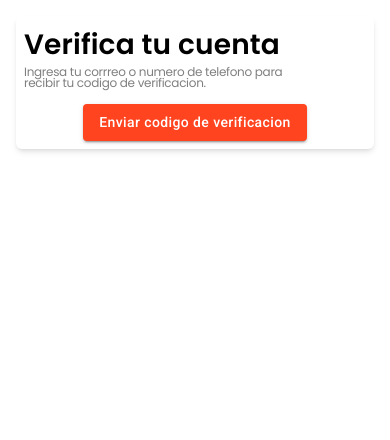
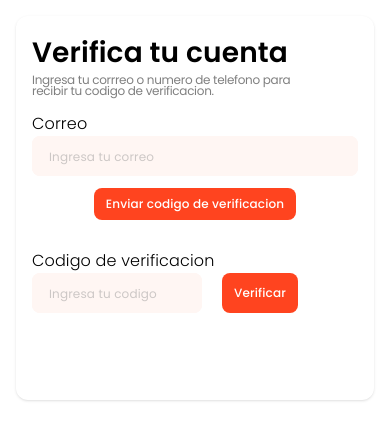
Before and after one commit to BonApp-etit/front, a Next.js app: page /verificacion_de_cuenta in a window 390 px wide. Shown: the top 440 px of the page. Built offline with nearby package versions, Linux system fonts and the light colour scheme.

Commit message:
Formulario de verificacion de cuenta completo (sin responsive)

```diff
--- a/src/pages/verificacion_de_cuenta/index.jsx
+++ b/src/pages/verificacion_de_cuenta/index.jsx
@@ -1,39 +1,122 @@
 import React from "react";
-import { Container } from "@mui/material";
 import CustomButton from "@/components/CustomButton";
+import StyledButton from "@/components/StyledButton";
+import StyledInput from "@/components/StyledInput";
+import { Button } from "@mui/material";
+
 import CustomInput from "@/components/CustomInput";
+import { useTheme } from "@mui/material/styles";
+import { useFormik } from "formik";
+import * as Yup from "yup";
+
+const validationSchema = Yup.object({
+  email: Yup.string()
+    .email("El correo electronico no es valido")
+    .required("El correo es obligatorio"),
+  verificationCode: Yup.string()
+    .min(6, "El codigo debe tener al menos 6 caracteres")
+    .required("El codigo es obligatorio"),
+});
 
 //import { Button } from '@mui/material';
-export default function verificacion_de_cuenta() {
+export default function Verificacion_de_cuenta() {
+  const theme = useTheme();
+  const formik = useFormik({
+    initialValues: {
+      email: "",
+      verificationCode: "",
+    },
+    validationSchema: validationSchema,
+    onSubmit: (values) => {
+      console.log("Datos enviados:", values);
+    },
+  });
+
   return (
-    <main className=" p-4">
-      <div className="gap-4 flex flex-col shadow-md p-2 rounded-md">
-        <div className=" flex justify-start flex-col">
-          <div className="text-black text-[28px] font-semibold font-poppins">
+    <main className=" p-4 flex justify-center">
+      <div className="gap-4 flex flex-col shadow  rounded-xl w-[360px] p-4 h-96">
+        <div className=" flex justify-start flex-col ">
+          <h1 className="text-black text-[28px] font-semibold font-poppins">
             Verifica tu cuenta
-          </div>
+          </h1>
           <div className="text-black/50 text-xs font-normal font-poppins leading-[11px] tracking-tight">
             Ingresa tu corrreo o numero de telefono para
             <br />
             recibir tu codigo de verificacion.{" "}
           </div>
         </div>
+        {/**Correo  y btn enviar */}
+        <div className="flex flex-col items-center">
+          <div className="mb-3 flex flex-col w-full">
+            <label
+              htmlFor="email"
+              className="text-black  text-base font-poppins font-light" // verificar por que
+            >
+              Correo
+            </label>
+            <StyledInput
+              customWidth="100%"
+              customHeight="30px"
+              placeholder="Ingresa tu correo"
+            />
+          </div>
+          <StyledButton
+            tailwindClasses=""
+            text="Enviar codigo de verificacion"
+          />
+        </div>
 
-        <Container className="flex justify-center">
-          <CustomButton
-            text="Enviar codigo de verificacion"
-            uppercase={false}
-            tailwindClasses="rounded-lg shadow-md justify-center "
-          ></CustomButton>
-        </Container>
+        {/**Codigo de verificacion*/}
+        <div className="mt-3 ">
+          <label
+            htmlFor="email"
+            className="text-black  text-base  font-poppins font-light"
+          >
+            Codigo de verificacion
+          </label>
+          <div className="flex justify-start gap-5">
+            <StyledInput
+              customWidth="170px"
+              customHeight="30px"
+              placeholder="Ingresa tu codigo"
+            />
 
+            <StyledButton
+              tailwindClasses="h-3"
+              text="Verificar"
+              variant="outlined"
+            />
+          </div>
+        </div>
         {/**
-            <div>
-                <h1>¡Bienvenido a mi aplicación Next.js con Material UI!</h1>
-                 <Button variant="contained" color="secondary">
-                    Haz clic aquí
-                </Button>
-            </div>
+ *  <CustomInput
+          label="Correo"
+          placeholder="Escribe tu correo"
+          customWidth="150px"
+          customHeight=" 50px"
+        />
+
+        <Button
+          sx={{
+            diseabled: true,
+            textTransform: "none",
+            color: "#000000",
+            backgroundColor: "#d3a096",
+
+            "&:hover": { background: "#77463d" },
+            padding: "24px",
+            borderRadius: "16px",
+            disabled: true,
+          }}
+          variant="outlined"
+        >
+          Hola este es prueba
+        </Button>
+
+        <Button variant="contained">Este es uno sin sx</Button>
+
+        <StyledButton>Este es un boton con styled</StyledButton>
+ *
 
  */}
       </div>
```
